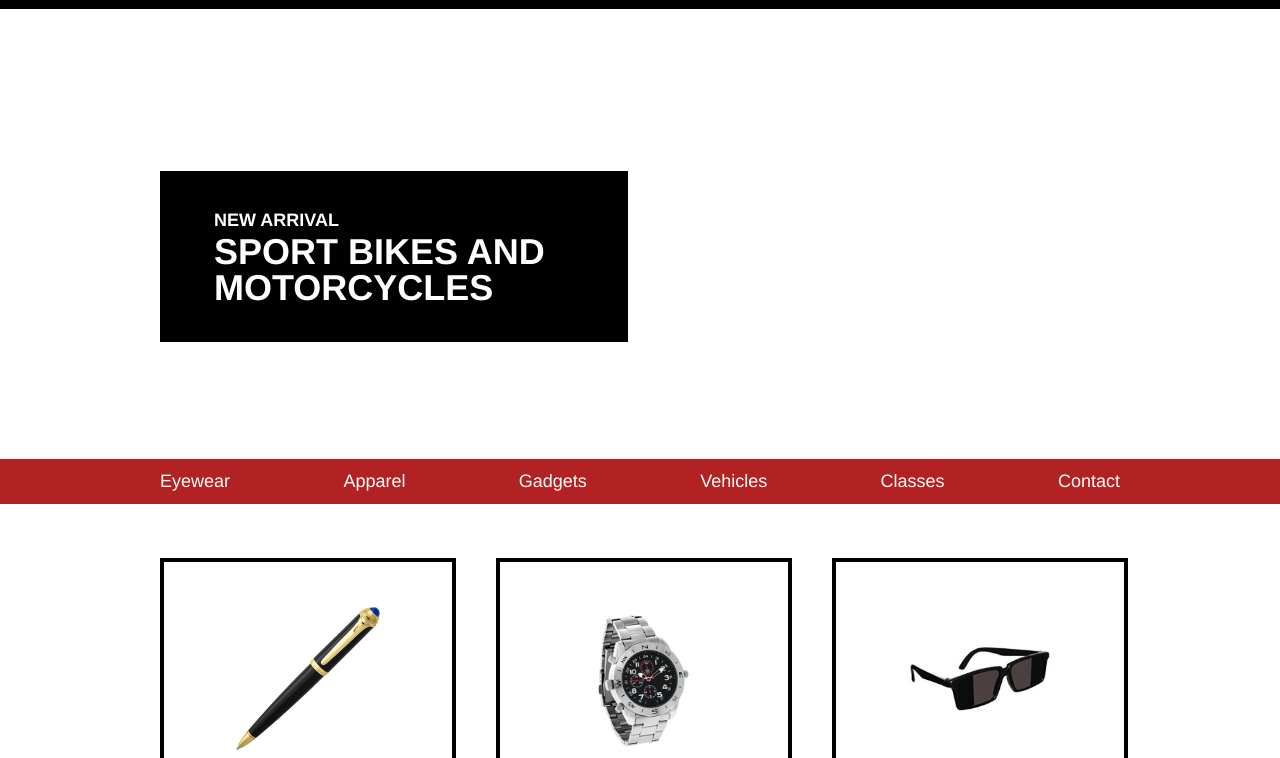
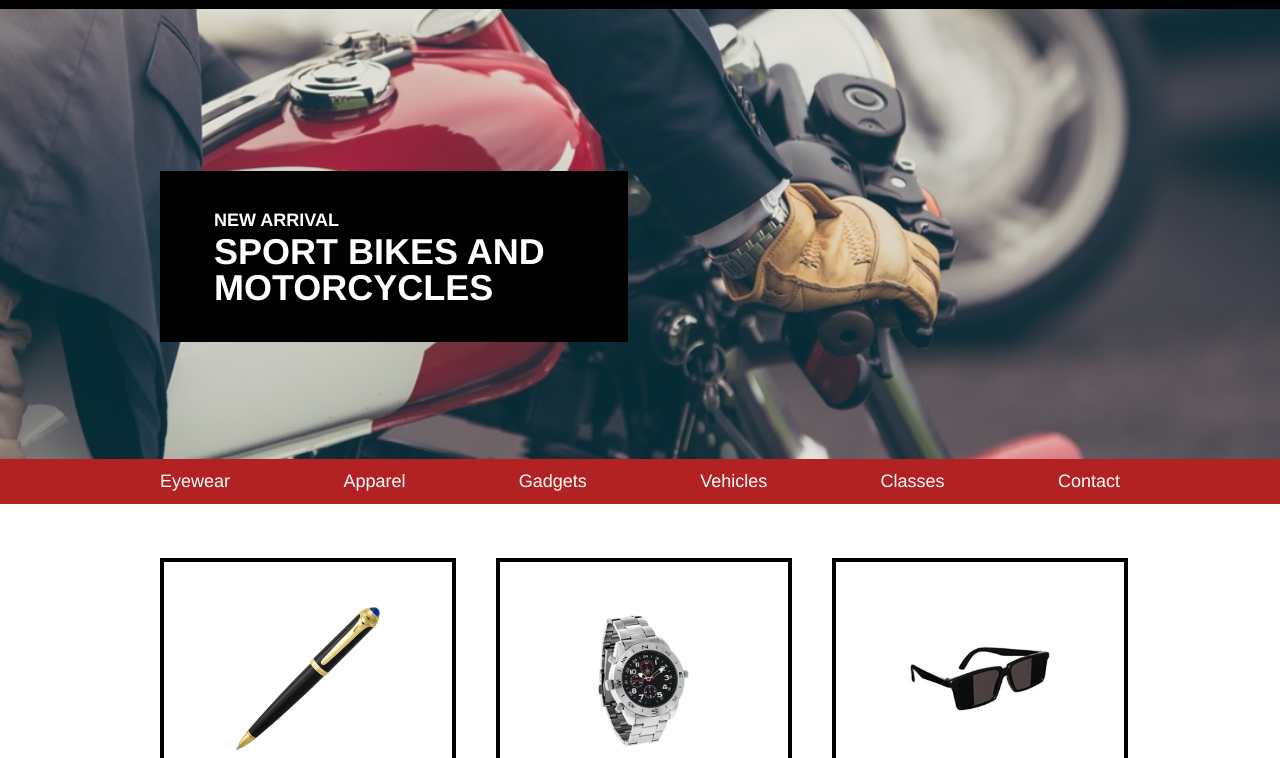
Before and after one commit to rensvandiepen/secretagent, a plain HTML site: page index.html in a window 1280 px wide. Shown: the part 42-800 px from the top of the page. Drawn offline with Linux system fonts and the light colour scheme.

Commit message:
Update style.css

```diff
--- a/resources/css/style.css
+++ b/resources/css/style.css
@@ -38,7 +38,7 @@ html{
 /* Hero Banner */
 
 #hero-banner{
-  background-image: url(./resources/images/moto.jpeg);
+  background-image: url(../images/moto.jpeg);
   height: 25rem;
   background-repeat: none;
   background-size: cover;
```
